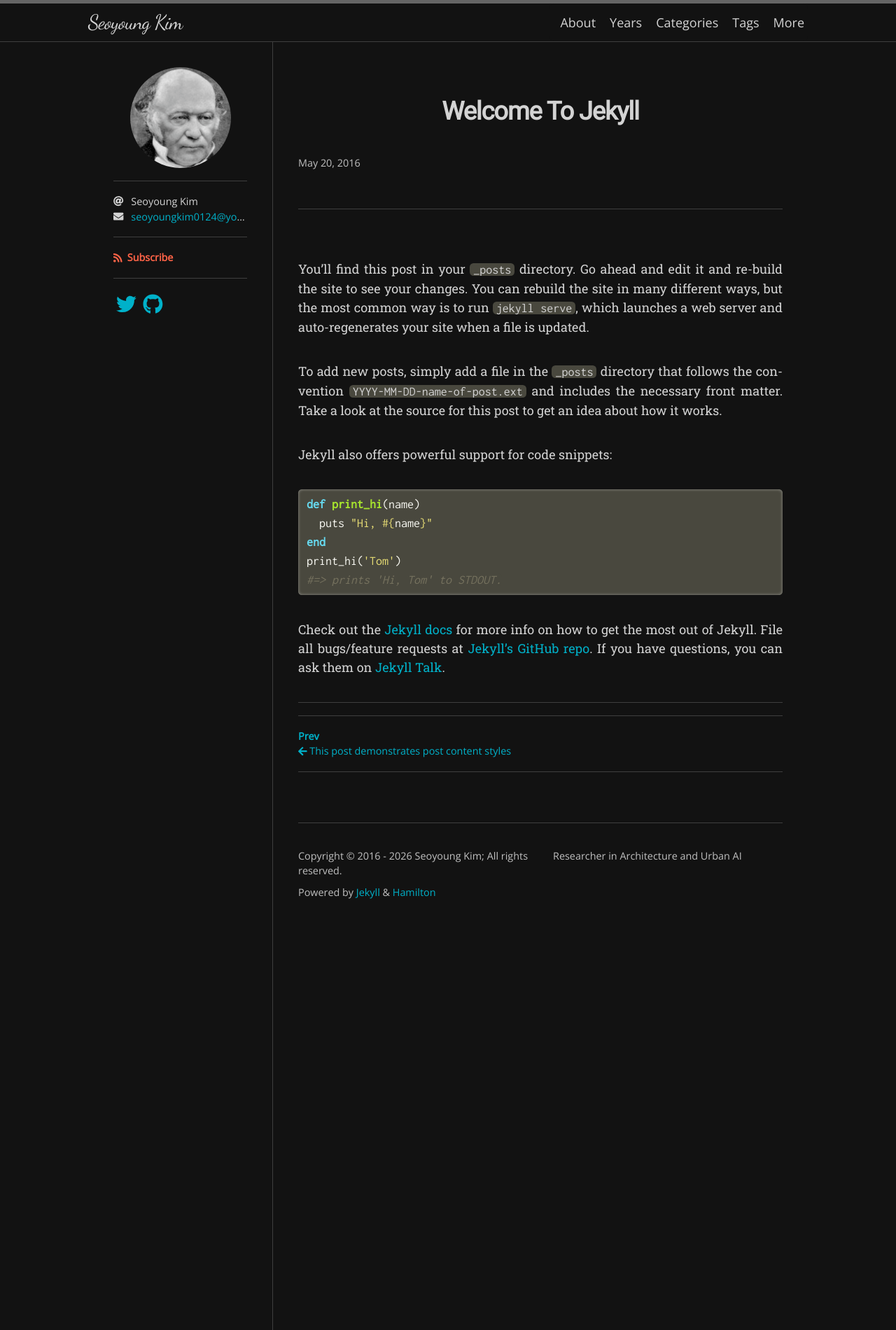
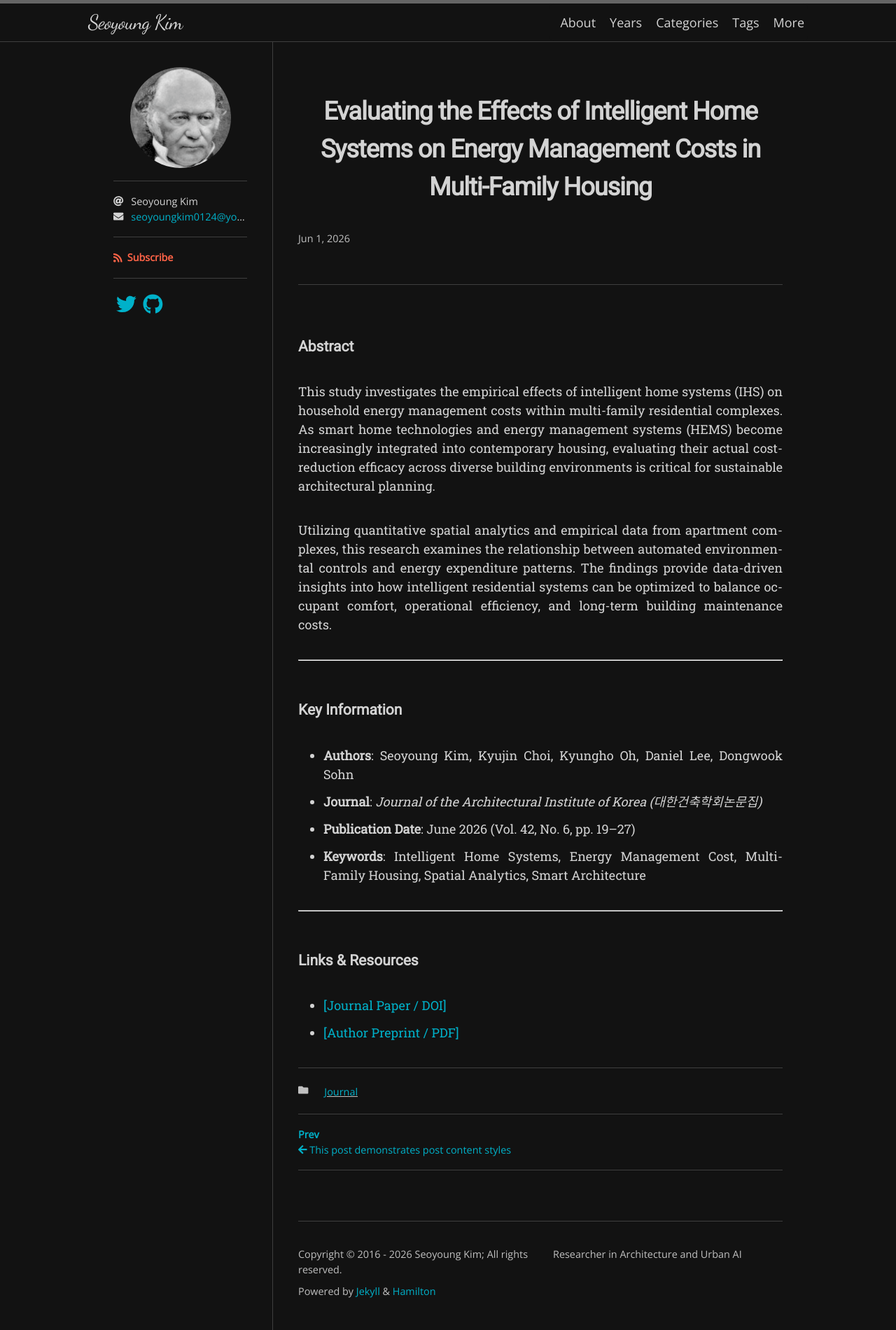
Before and after one commit to seoyoung-git/seoyoung-git.github.io, a Jekyll site: the page built from _posts/2016-05-20-welcome-to-jekyll.md, in a window 1280 px wide. Shown: the whole page at 70% size. Built offline with Jekyll 4.4.1, drawn with Linux system fonts in a browser that asks for light colours; nearby versions of some CDN libraries; some web fonts are replaced.

Commit message:
Update 2016-05-20-welcome-to-jekyll.md

```diff
--- a/_posts/2016-05-20-welcome-to-jekyll.md
+++ b/_posts/2016-05-20-welcome-to-jekyll.md
@@ -1,22 +1,29 @@
 ---
 layout: post
+title: "Evaluating the Effects of Intelligent Home Systems on Energy Management Costs in Multi-Family Housing"
+date: 2026-06-01
+categories: [Journal]
+authors: "Seoyoung Kim, Kyujin Choi, Kyungho Oh, Daniel Lee, and Dongwook Sohn"
+venue: "Journal of the Architectural Institute of Korea"
+status: "Vol. 42, No. 6, pp. 19–27"
+doi: "https://doi.org/..."
 ---
-You’ll find this post in your `_posts` directory. Go ahead and edit it and re-build the site to see your changes. You can rebuild the site in many different ways, but the most common way is to run `jekyll serve`, which launches a web server and auto-regenerates your site when a file is updated.
 
-To add new posts, simply add a file in the `_posts` directory that follows the convention `YYYY-MM-DD-name-of-post.ext` and includes the necessary front matter. Take a look at the source for this post to get an idea about how it works.
+### Abstract
+This study investigates the empirical effects of intelligent home systems (IHS) on household energy management costs within multi-family residential complexes. As smart home technologies and energy management systems (HEMS) become increasingly integrated into contemporary housing, evaluating their actual cost-reduction efficacy across diverse building environments is critical for sustainable architectural planning.
 
-Jekyll also offers powerful support for code snippets:
+Utilizing quantitative spatial analytics and empirical data from apartment complexes, this research examines the relationship between automated environmental controls and energy expenditure patterns. The findings provide data-driven insights into how intelligent residential systems can be optimized to balance occupant comfort, operational efficiency, and long-term building maintenance costs.
 
-{% highlight ruby %}
-def print_hi(name)
-  puts "Hi, #{name}"
-end
-print_hi('Tom')
-#=> prints 'Hi, Tom' to STDOUT.
-{% endhighlight %}
+---
 
-Check out the [Jekyll docs][jekyll-docs] for more info on how to get the most out of Jekyll. File all bugs/feature requests at [Jekyll’s GitHub repo][jekyll-gh]. If you have questions, you can ask them on [Jekyll Talk][jekyll-talk].
+### Key Information
+* **Authors**: Seoyoung Kim, Kyujin Choi, Kyungho Oh, Daniel Lee, Dongwook Sohn
+* **Journal**: *Journal of the Architectural Institute of Korea (대한건축학회논문집)*
+* **Publication Date**: June 2026 (Vol. 42, No. 6, pp. 19–27)
+* **Keywords**: Intelligent Home Systems, Energy Management Cost, Multi-Family Housing, Spatial Analytics, Smart Architecture
 
-[jekyll-docs]: http://jekyllrb.com/docs/home
-[jekyll-gh]:   https://github.com/jekyll/jekyll
-[jekyll-talk]: https://talk.jekyllrb.com/
+---
+
+### Links & Resources
+* [[Journal Paper / DOI]](https://doi.org/...)
+* [[Author Preprint / PDF]](/assets/papers/2026_IHS_Energy_Management.pdf)
```
